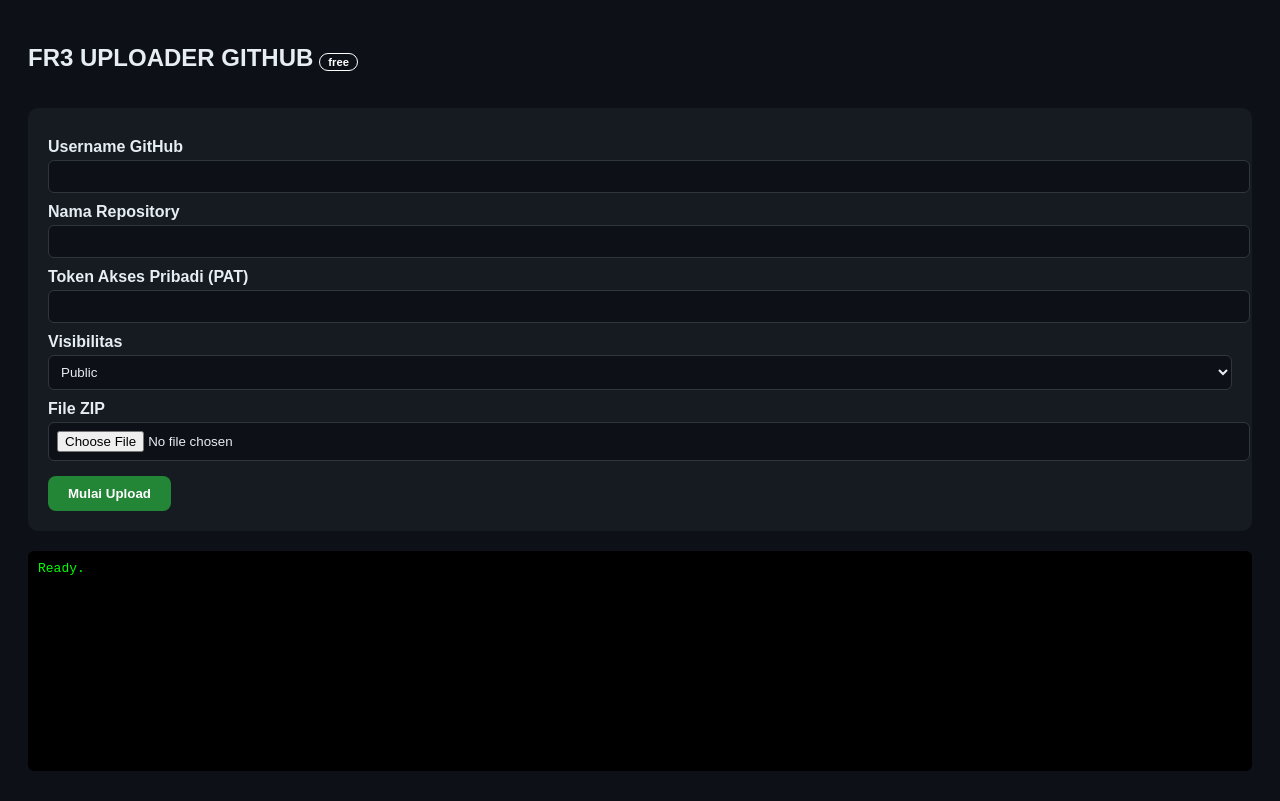
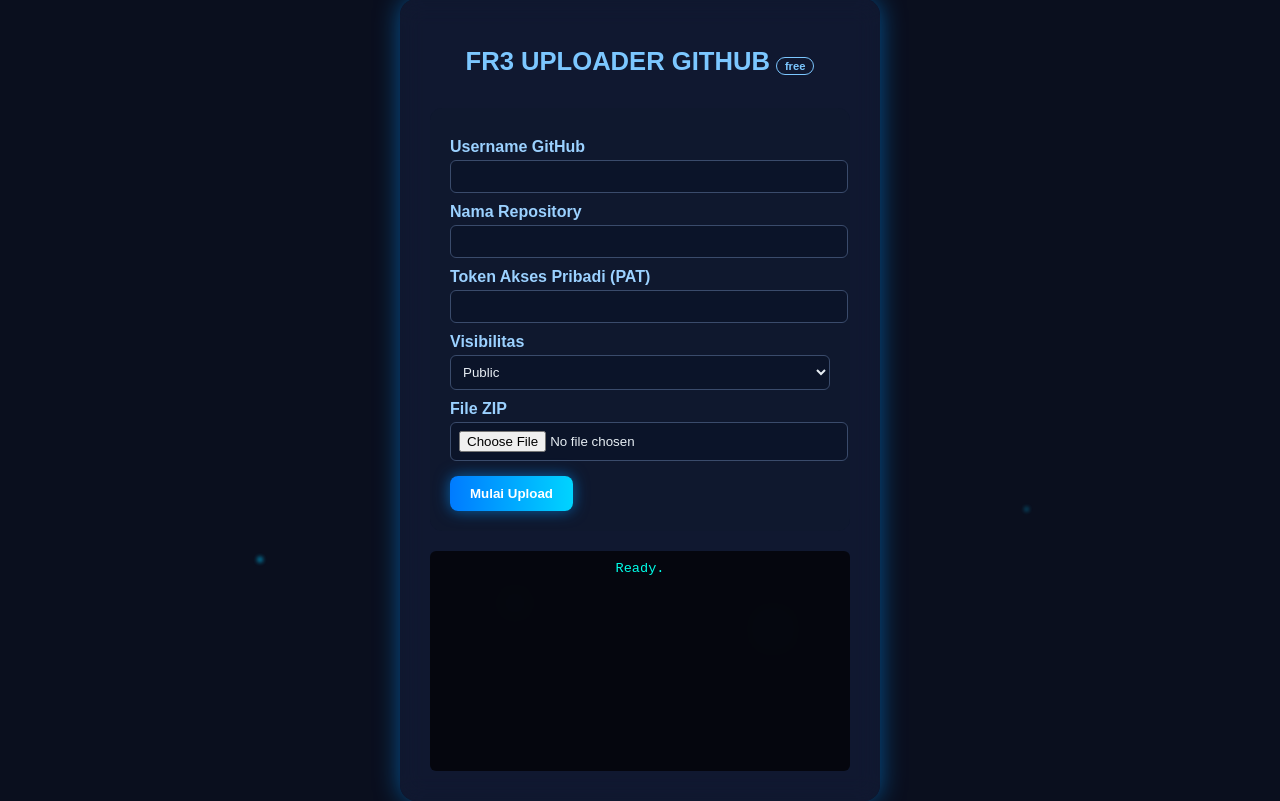
Before and after one commit to NvidiaFR3/FR3-UPLOADER, a website: page index.html in a window 1280 px wide. Drawn offline with nearby package versions, Linux system fonts and the light colour scheme.

Commit message:
Update index.html

```diff
--- a/index.html
+++ b/index.html
@@ -6,46 +6,69 @@
   <style>
     body {
       font-family: sans-serif;
-      background: #0d1117;
+      background: #0a0f1e;
       color: #e6edf3;
-      padding: 20px;
+      margin: 0;
+      height: 100vh;
+      display: flex;
+      align-items: center;
+      justify-content: center;
+      overflow: hidden;
+    }
+    .container {
+      position: relative;
+      z-index: 2;
+      background: rgba(20, 30, 60, 0.6);
+      backdrop-filter: blur(12px);
+      padding: 30px;
+      border-radius: 16px;
+      box-shadow: 0 0 25px rgba(0, 150, 255, 0.5);
+      max-width: 420px;
+      width: 100%;
+      text-align: center;
     }
     h1 {
-      font-size: 1.5rem;
+      font-size: 1.6rem;
       font-weight: bold;
+      color: #7cc7ff;
     }
     .brand {
       display: flex;
       align-items: center;
+      justify-content: center;
       gap: 10px;
+      margin-bottom: 15px;
     }
     .free-label {
       font-size: 0.7rem;
-      border: 1px solid #fff;
+      border: 1px solid #7cc7ff;
       border-radius: 999px;
       padding: 2px 8px;
       margin-left: 6px;
-      color: white;
+      color: #7cc7ff;
+      backdrop-filter: blur(4px);
     }
     form {
-      background: #161b22;
+      background: rgba(15, 25, 45, 0.5);
       padding: 20px;
-      border-radius: 10px;
-      margin-top: 20px;
+      border-radius: 12px;
+      text-align: left;
     }
     label {
       display: block;
       margin-top: 10px;
       font-weight: bold;
+      color: #9bd1ff;
     }
     input, select {
       width: 100%;
       padding: 8px;
       margin-top: 4px;
       border-radius: 6px;
-      border: 1px solid #30363d;
-      background: #0d1117;
+      border: 1px solid #3a4b6b;
+      background: rgba(10, 20, 40, 0.7);
       color: #e6edf3;
+      outline: none;
     }
     button {
       margin-top: 15px;
@@ -53,31 +76,69 @@
       border: none;
       border-radius: 8px;
       cursor: pointer;
-      background: #238636;
+      background: linear-gradient(90deg, #007bff, #00d4ff);
       color: white;
       font-weight: bold;
+      box-shadow: 0 0 15px rgba(0, 150, 255, 0.6);
+      transition: transform 0.2s, box-shadow 0.2s;
+    }
+    button:hover {
+      transform: scale(1.05);
+      box-shadow: 0 0 25px rgba(0, 200, 255, 0.8);
     }
     #console {
       margin-top: 20px;
-      background: #000;
-      color: #0f0;
+      background: rgba(0,0,0,0.7);
+      color: #00ffea;
       padding: 10px;
       height: 200px;
       overflow-y: auto;
       font-family: monospace;
       border-radius: 6px;
       white-space: pre-line;
+      font-size: 0.85rem;
     }
     .success {
       margin-top: 10px;
       padding: 10px;
-      border: 1px solid #238636;
+      border: 1px solid #00ffea;
       border-radius: 6px;
-      color: #238636;
+      color: #00ffea;
+      background: rgba(0,255,255,0.05);
+    }
+    /* Background particles */
+    .particles {
+      position: absolute;
+      top: 0;
+      left: 0;
+      width: 100%;
+      height: 100%;
+      overflow: hidden;
+      z-index: 1;
+    }
+    .particle {
+      position: absolute;
+      background: rgba(0,200,255,0.8);
+      border-radius: 50%;
+      filter: blur(3px);
+      animation: float 20s linear infinite;
+    }
+    @keyframes float {
+      from { transform: translateY(100vh) scale(0.5); opacity: 0; }
+      20% { opacity: 1; }
+      to { transform: translateY(-10vh) scale(1.2); opacity: 0; }
     }
   </style>
 </head>
 <body>
+  <div class="particles">
+    <div class="particle" style="width:8px; height:8px; left:20%; animation-duration:18s;"></div>
+    <div class="particle" style="width:6px; height:6px; left:40%; animation-duration:22s;"></div>
+    <div class="particle" style="width:10px; height:10px; left:60%; animation-duration:25s;"></div>
+    <div class="particle" style="width:5px; height:5px; left:80%; animation-duration:15s;"></div>
+  </div>
+
+  <div class="container">
     <div class="brand">
       <h1>FR3 UPLOADER GITHUB<span class="free-label">free</span></h1>
     </div>
@@ -108,6 +169,7 @@
     <div id="successBox" class="success" style="display:none;">
       ✅ Sukses! <a id="repoLink" href="#" target="_blank">View Repository</a>
     </div>
+  </div>
 
   <script src="https://cdn.jsdelivr.net/npm/jszip@3.10.1/dist/jszip.min.js"></script>
   <script src="app.js"></script>
```
Lines whose indentation alone changed are shown as unchanged.
